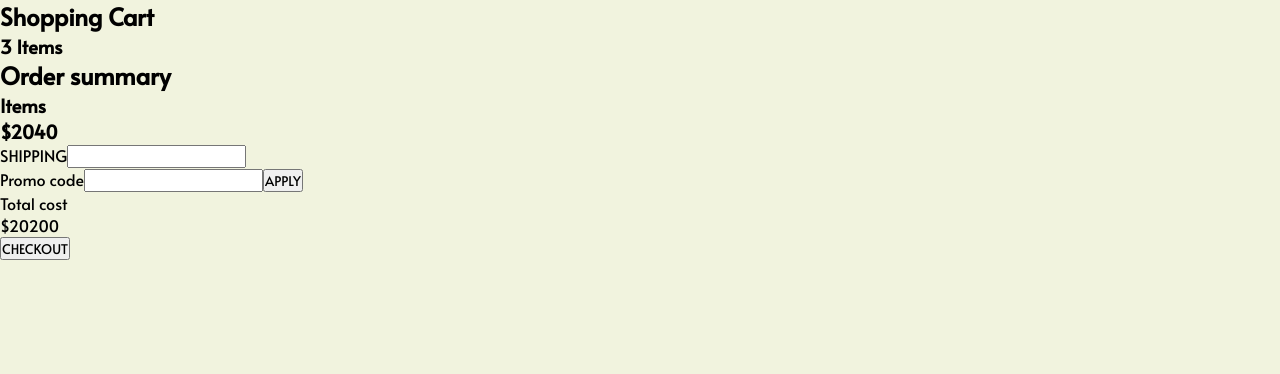
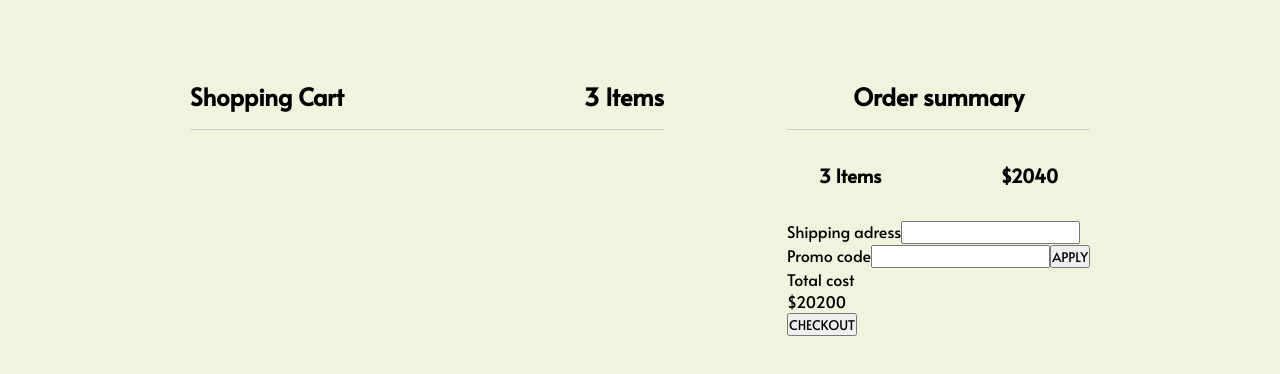
Before and after one commit to veritem/shop-store, a React (Create React App) app in the folder client/: page /cart in a window 1280 px wide. Shown: the top 374 px of the page. Built offline with nearby package versions, Linux system fonts and the light colour scheme.

Commit message:
working on cart page

```diff
--- a/client/src/containers/Cart/Cart.css
+++ b/client/src/containers/Cart/Cart.css
@@ -0,0 +1,57 @@
+.Cart {
+	width: 900px;
+	margin: 5rem auto;
+	display: flex;
+	justify-content: space-between;
+}
+
+.cart_list_header {
+	display: flex;
+	justify-content: space-between;
+	align-items: center;
+	border-bottom: 1px solid #ccc;
+}
+
+.cart_list_header h2 {
+	padding-bottom: 1rem;
+}
+
+.cart_list_header h2:first-child {
+	margin-right: 15rem;
+}
+
+.order_summ_header {
+	border-bottom: 1px solid #ccc;
+}
+
+.order_summ_header h2 {
+	padding-bottom: 1rem;
+	text-align: center;
+}
+
+.order_summary_header {
+	display: flex;
+	align-items: center;
+	justify-content: space-between;
+	padding: 2rem;
+}
+
+/* .form-control {
+	margin-bottom: 10px;
+	padding-bottom: 20px;
+	position: relative;
+}
+
+.form-control label {
+	display: inline-block;
+	margin-bottom: 5px;
+}
+.form-control input {
+	border: 2px solid #f0f0f0;
+	border-radius: 4px;
+	display: block;
+	width: 100%;
+	padding: 10px;
+	font-size: 14px;
+	font-family: inherit;
+} */
--- a/client/src/containers/Cart/Cart.tsx
+++ b/client/src/containers/Cart/Cart.tsx
@@ -1,4 +1,5 @@
 import React from 'react'
+import './Cart.css'
 
 function Cart() {
 	return (
@@ -6,19 +7,21 @@ function Cart() {
 			<div className='card_list'>
 				<div className='cart_list_header'>
 					<h2>Shopping Cart</h2>
-					<h3>3 Items</h3>
+					<h2>3 Items</h2>
 				</div>
 			</div>
 
 			<div className='order_summary'>
-				<h2>Order summary</h2>
+				<div className='order_summ_header'>
+					<h2>Order summary</h2>
+				</div>
 				<div className='order_summary_header'>
-					<h3>Items</h3>
+					<h3>3 Items</h3>
 					<h3>$2040</h3>
 				</div>
 
 				<div className='order_shipping_adress'>
-					<label htmlFor='shipping'>SHIPPING</label>
+					<label htmlFor='shipping'>Shipping adress</label>
 					<input type='text' id='shipping adress' />
 				</div>
 
```
Also changed, not shown: client/src/assets/others/cart.png (deleted).
